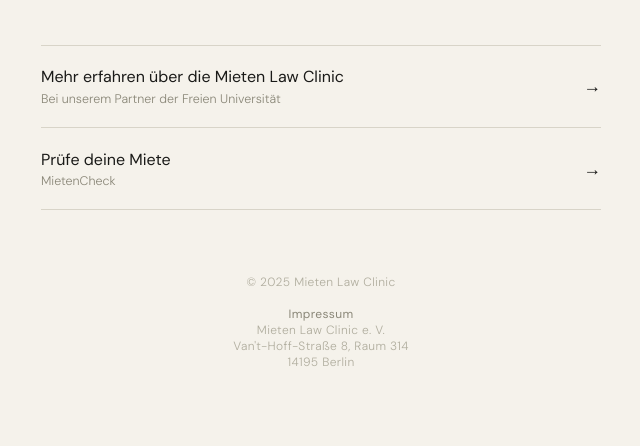
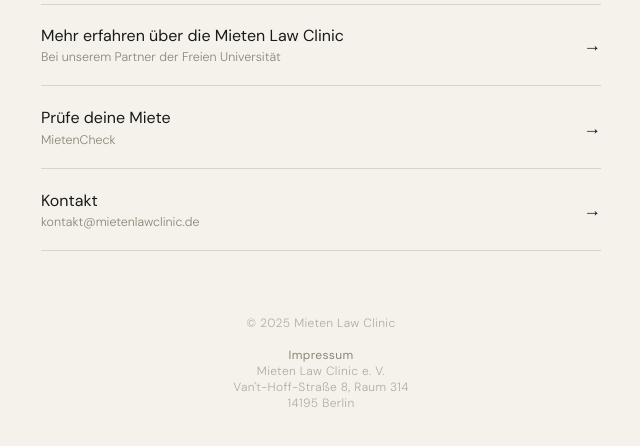
Before and after one commit to mietencheck/mietenlawclinic.de, a plain HTML site: page index.html in a window 1280 px wide. Shown: the part 304-750 px from the top of the page, without its empty margins (319-959 px from the left). Drawn offline with nearby package versions, Linux system fonts and the light colour scheme.

Commit message:
Add email

```diff
--- a/index.html
+++ b/index.html
@@ -154,6 +154,13 @@
         </div>
         <span class="arrow">→</span>
       </a>
+      <a href="mailto:kontakt@mietenlawclinic.de" class="link-item" target="_blank">
+        <div>
+          <div class="link-label">Kontakt</div>
+          <div class="link-sub">kontakt@mietenlawclinic.de</div>
+        </div>
+        <span class="arrow">→</span>
+      </a>
     </nav>
 
     <footer>
```
